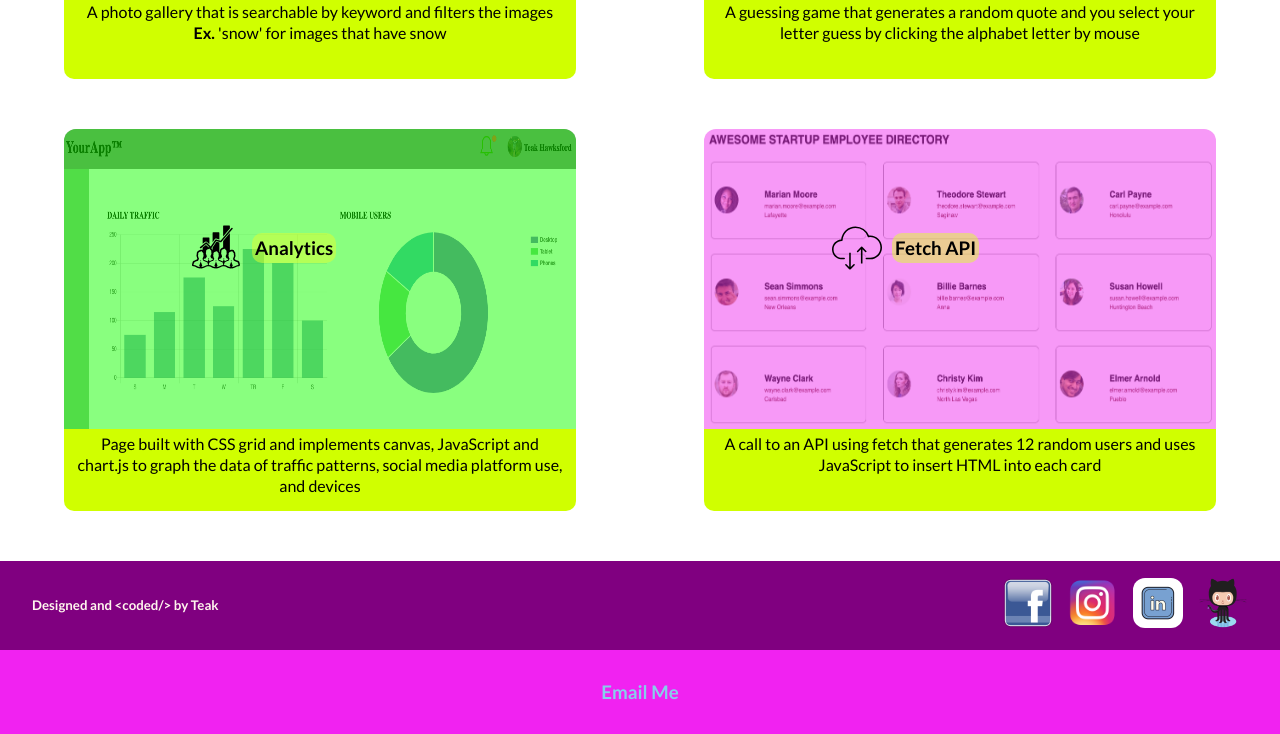
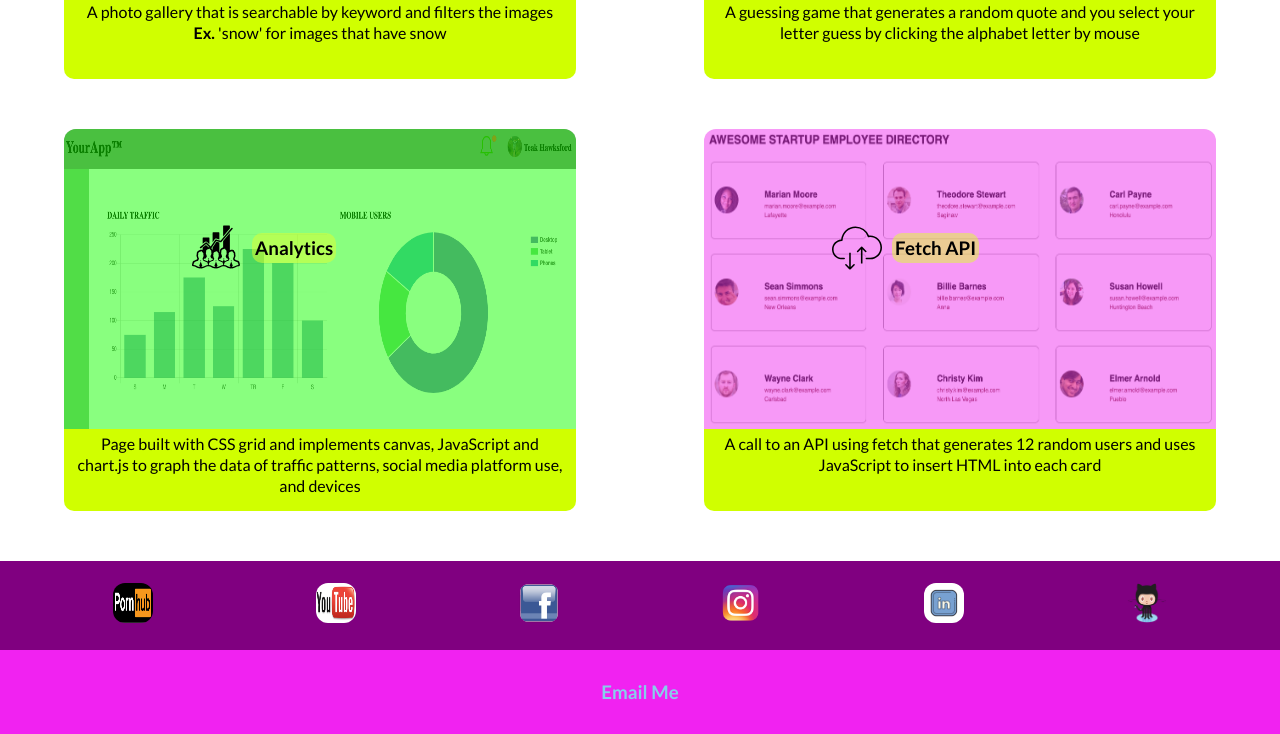
Before and after one commit to octoCatDance/OcToCaTDaNcE.GitHub.io, a plain HTML site: page index.html in a window 1280 px wide. Shown: the part 2106-2840 px from the top of the page. Drawn offline with Linux system fonts and the light colour scheme.

Commit message:
NEW SOCIAL LINKS

```diff
--- a/index.html
+++ b/index.html
@@ -179,12 +179,18 @@
     </main>
     <footer class="footer-1" id="contact">
         <div class="footer-container">
-            <h5>Designed and &lt;coded/&gt; by Teak</h5>
+            <!-- <h5>Designed and &lt;coded/&gt; by Teak</h5> -->
             <div class="social-media">
+                <!-- <div> -->
+                <a href="https://www.pornhub.com/users/tweakstew4u" target="_blank" id="ph"><img class="soc-icn soc-icn-ph" src="images/PornHub.jpg" alt=""></a>
+                <!-- </div> -->
+                <!-- <div id='rest'> -->
+                <a href="https://www.youtube.com/channel/UCSiFN6gzgnMt9hvi9TpAtvQ?view_as=subscriber" target="_blank"><img class="soc-icn" src="images/YouTube.jpg" alt=""></a>
                 <a href="https://www.facebook.com/TeakHawksford" target="_blank"><img class="soc-icn" src="images/facebook.png" alt=""></a>
                 <a href="https://www.instagram.com/tweakstew4u/" target="_blank"><img class="soc-icn" src="images/instagram.png" alt=""></a>
                 <a href="https://www.linkedin.com/in/teak-hawksford-65078b7b/" target="_blank"><img class="soc-icn soc-icn-in" src="images/linkedIn.png" alt=""></a>
                 <a href="https://github.com/OcToCaTSaYsGOAWAYGIT_IT" target="_blank"><img class="soc-icn soc-icn-gh" src="images/github.png" alt=""></a>
+            <!-- </div> -->
             </div>
         </div>
     </footer>
--- a/scss/styles.scss
+++ b/scss/styles.scss
@@ -462,28 +462,33 @@ body{
         align-items: center;
 
         .footer-container {
+            display: flex;
             width: 95%;
             display: flex;
-            margin: 0 auto 0 auto;
+            margin: 0 auto;
 
             h5 {
+                align-self: center;
                 margin-right: auto;
                 color: seashell;
             }
 
             .social-media {
+                width: 100%;
                 display: flex;
-                align-items: center;
+                justify-content: space-around;
+
 
                 .soc-icn {
-                    width: 50px;
-                    height: 50px;
-                    margin-left: 15px;
+                    width: 40px;
+                    height: 40px;
+                    border-radius: 12px;
 
                     &:hover {
                         transition: 1.3s;
                         transform: scale(1.2) rotate(180deg);
                     }
+
 
                 }
 
@@ -492,8 +497,14 @@ body{
                 }
 
                 .soc-icn-in {
-                    border-radius: 12px;
+
                 }
+
+                .soc-icn-ph {
+                    margin-right: auto;
+                }
+
+
 
             }
         }
```
Also changed, not shown: css/styles.css, images/PornHub.jpg (added), images/YouTube.jpg (added), 1 other file.
